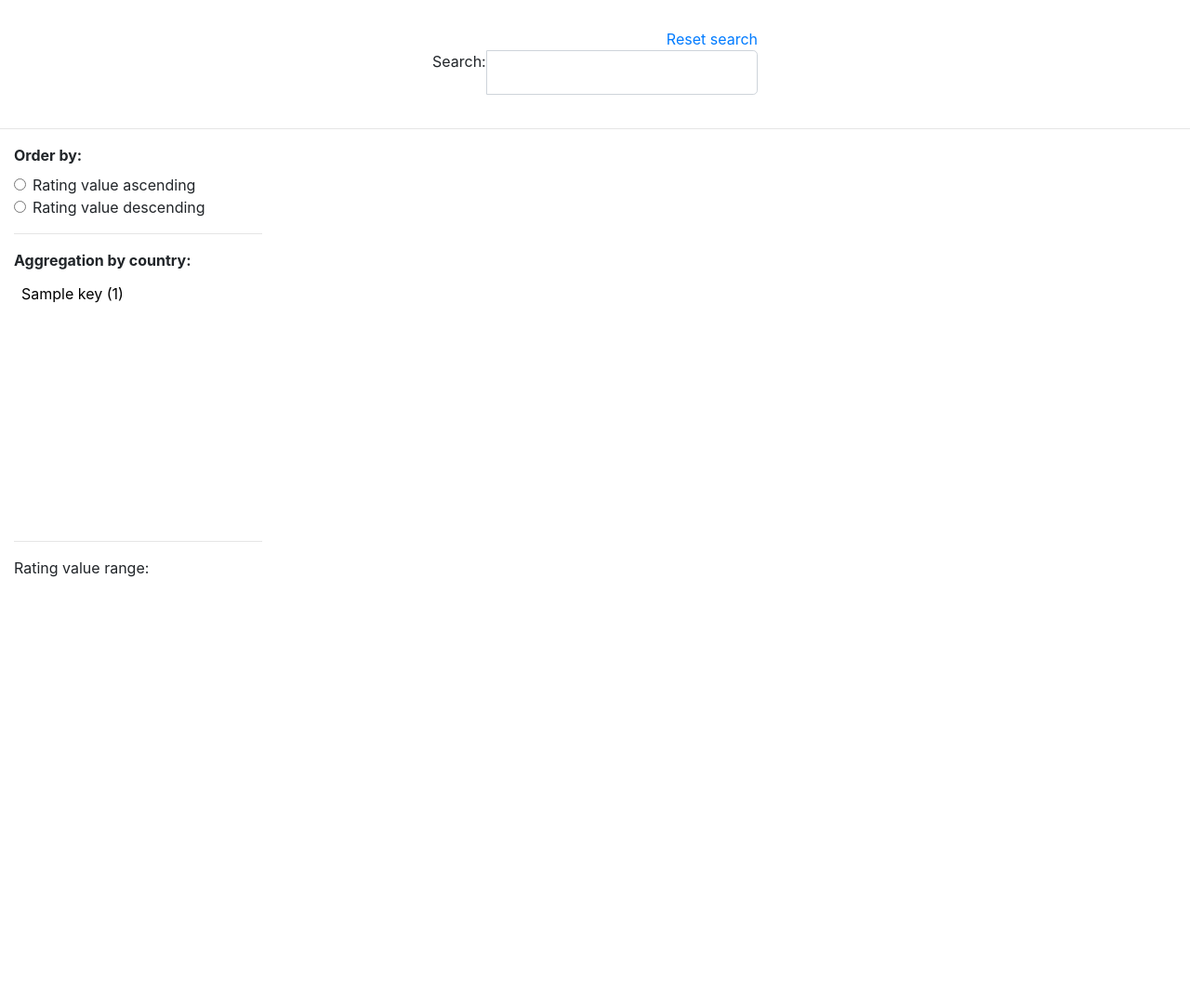
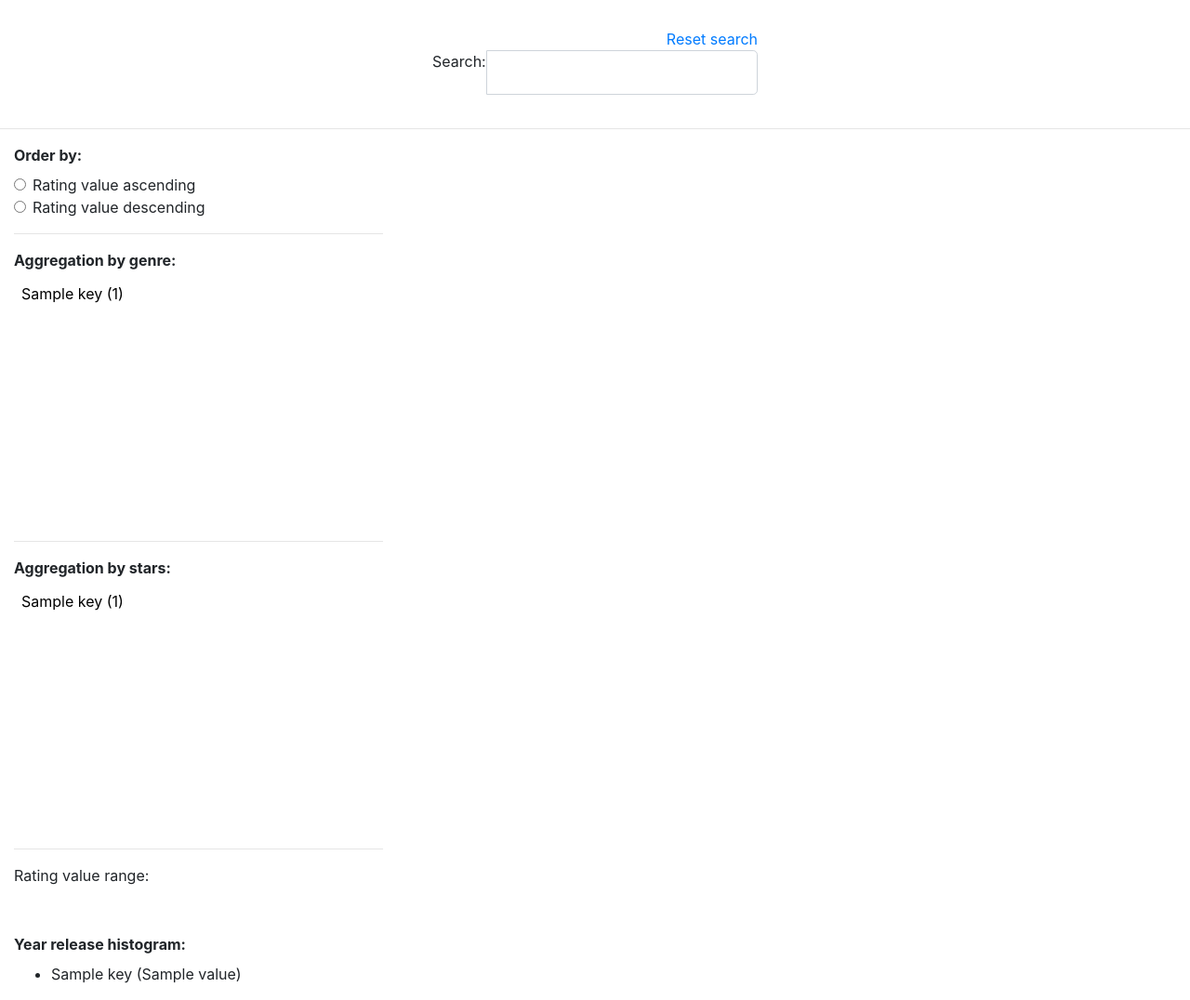
Before and after one commit to 183h/VI-Assignment, a Flask app: template templates/main.html in a window 1280 px wide. Shown: the whole page at 93% size. Before the commit the page ends 621 px from the top, so only its background shows below. Run offline with Flask 2, Linux system fonts and the light colour scheme; the template is opened without the code that fills it: most values are stand-ins (such as "Sample title", 1, 10 or a date in 2020); some libraries are stand-ins or nearby versions.

Commit message:
added aggregations by stars; added year histogram

```diff
--- a/templates/main.html
+++ b/templates/main.html
@@ -17,7 +17,7 @@
 
 	<style type="text/css">
 		.bloc { display:inline-block; vertical-align:top; overflow:hidden; border:solid grey transparent 1px; }
-		.bloc select { padding:10px; margin:-5px -20px -5px -5px; width: 200px}
+		.bloc select { padding:10px; margin:-5px -20px -5px -5px; width: 300px}
 		#jumbo {
   			padding: 50px;
 		}
@@ -83,11 +83,24 @@
 
     	{% if aggs %}
     	<hr />
-    	<label> <b>Aggregation by country:</b> </label><br>
+    	<label> <b>Aggregation by genre:</b> </label><br>
     	<div class="bloc">
     		<select multiple name="a" size="12">
     	    	{% for ag in aggs %}
  					<li><option onclick="$('#f1').submit();" value="{{ ag['key'] }}" {% if a == ag['key'] %} selected {% endif %}>{{ ag["key"] }} ({{ ag["doc_count"] }})</option>
+    			{% endfor %}
+    		</select>
+    	</div>
+
+    	{% endif %}
+
+    	{% if aggs_stars %}
+    	<hr />
+    	<label> <b>Aggregation by stars:</b> </label><br>
+    	<div class="bloc">
+    		<select multiple name="b" size="12">
+    	    	{% for ag in aggs_stars %}
+ 					<li><option onclick="$('#f1').submit();" value="{{ ag['key'] }}" {% if b == ag['key'] %} selected {% endif %}>{{ ag["key"] }} ({{ ag["doc_count"] }})</option>
     			{% endfor %}
     		</select>
     	</div>
@@ -107,6 +120,14 @@
     </div>
 
     <div class="col">
+    	{% if yh %}
+    	<label> <b>Year release histogram:</b> </label><br>
+    	<ul>
+    		{% for year, count in yh.iteritems() %}
+ 					<li>{{ year }} ({{ count }})</li>
+    	    {% endfor %}
+    	</ul>
+    	{% endif %}
     </div>
   </div>
 </div>
```
